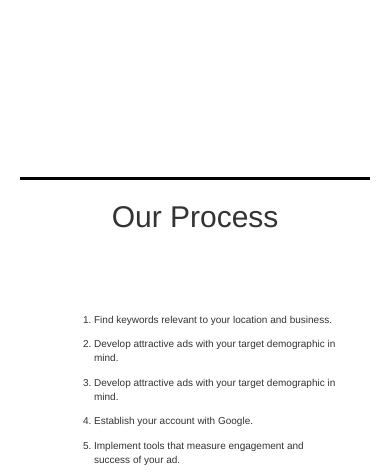
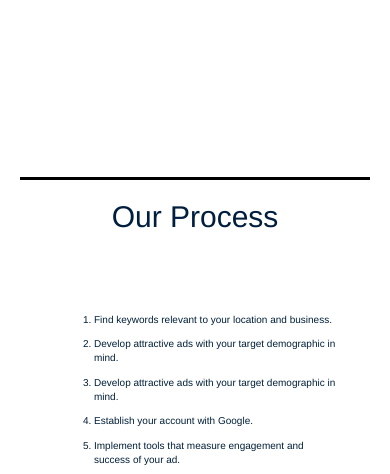
Before and after one commit to codeKingMike/old-job-website, a PHP site: page /index.html in a window 390 px wide. Shown: the part 5173-5647 px from the top of the page. Run offline with PHP 8.4, Linux system fonts and the light colour scheme; some libraries are stand-ins or nearby versions.

Commit message:
edited the our process area font to be a little better to read

```diff
--- a/index.html
+++ b/index.html
@@ -136,7 +136,7 @@
 	</div>
 	<div class="container">
 		<div class="row">
-			<div class="col-md-4">
+			<div class="col-md-4 col-sm-4">
 				<ol>
 					<li>Find keywords relevant to your location and business.</li>
 					<li>Develop attractive ads with your target demographic in mind.</li>
@@ -145,10 +145,10 @@
 					<li>Implement tools that measure engagement and success of your ad.</li>
 				</ol>
 			</div>
-			<div class="col-md-4">
+			<div class="col-md-4 col-sm-4">
 				<img class="img-responsive" src="http://www.aegismarketingsolutions.com/wp-content/uploads/2018/03/PPC-2-1.jpg">
 			</div>
-			<div class="col-md-4">
+			<div class="col-md-4 col-sm-4">
 				<ul>
 					<li>6. We officially launch your campaign!</li>
 					<li>7. Gather real-time data about your ads and user-engagement.</li>
--- a/style11.css
+++ b/style11.css
@@ -214,6 +214,8 @@ span .green {
 
 #our-process h2 {
 	text-align: center;
+	color: #001e3d;
+	font-weight: 400;
 }
 
 #our-process ul {
@@ -221,9 +223,10 @@ span .green {
 }
 
 #our-process ul li, #our-process ol li {
-	font-size: 1rem;
+	font-size: 2.2rem;
 	font-weight: 300;
 	margin-bottom: 10px;
+	color: #002038;
 }
 
 
@@ -370,4 +373,25 @@ footer a {
 
 	}
 
+	#our-process ul li, #our-process ol li {
+
+		font-size: 1rem;
+	}
+
   }
+
+
+  @media only screen and (max-width: 900px) {
+    body {
+	  color: #333;
+	  /* display: none; */
+	}
+
+	#our-process ul li, #our-process ol li {
+
+		font-size: 1rem;
+	}
+
+
+
+  }
```
